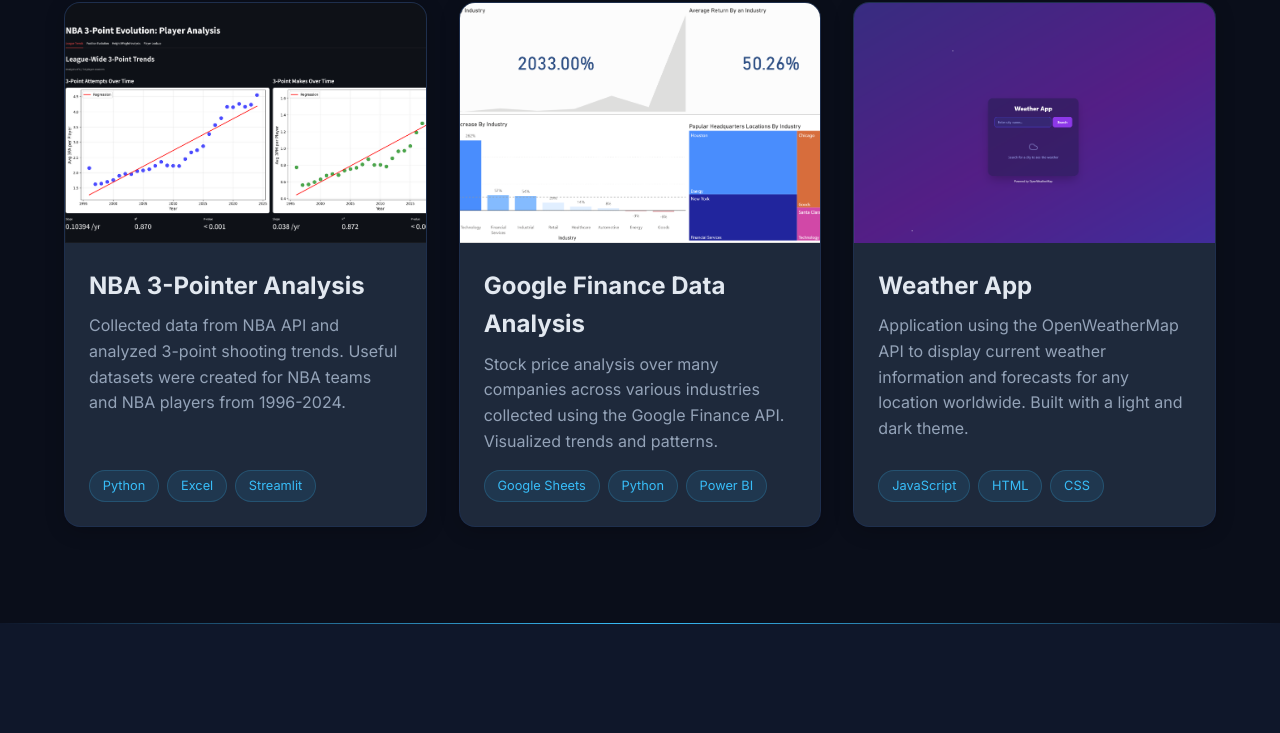
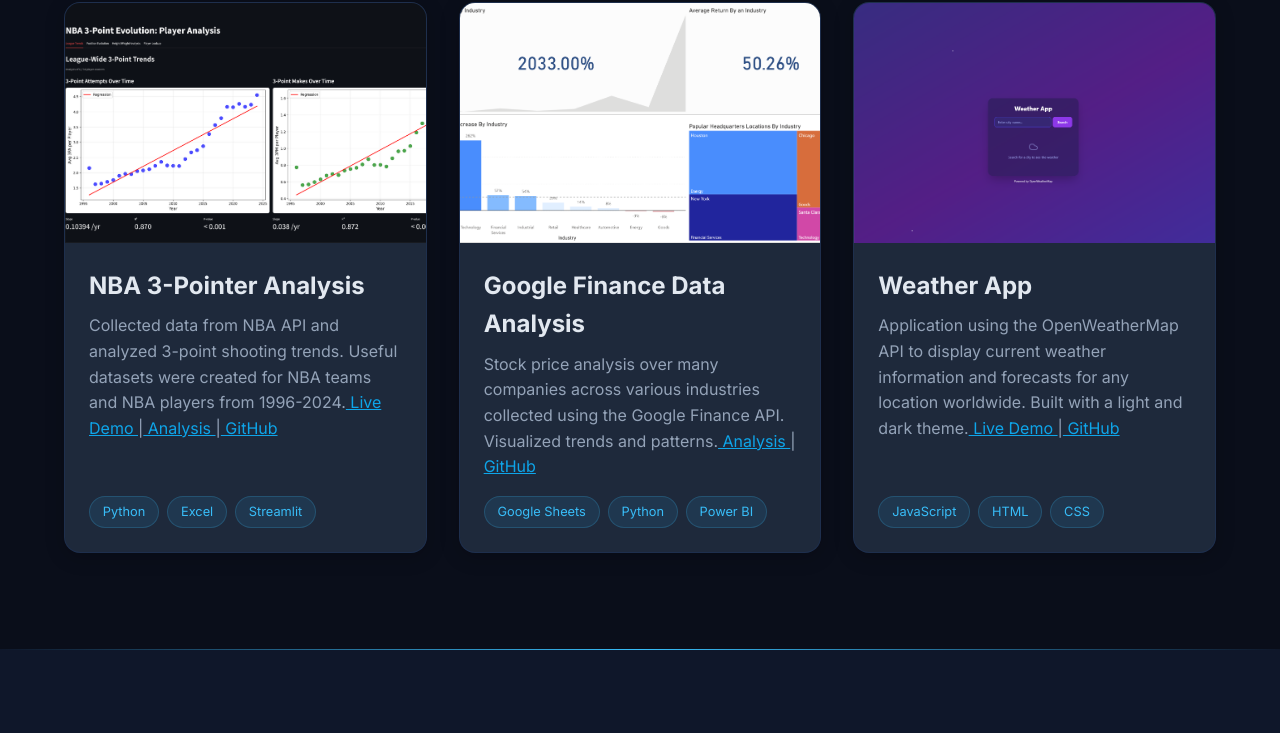
Before and after one commit to nathankyryk/react-portfolio, a React (Vite) app: page / in a window 1280 px wide. Shown: the part 1006-1739 px from the top of the page. Built offline with nearby package versions, Linux system fonts and the light colour scheme; no server answers; the HTML template or start-up script is replaced by a standard one.

Commit message:
Add files via upload

```diff
--- a/src/components/Projects.jsx
+++ b/src/components/Projects.jsx
@@ -47,12 +47,17 @@
           <motion.div
             className="project-image"
             style={{ backgroundImage: "url('/projects/nba-analysis.png')" }}
-            whileHover={{ scale: 1.05, transition: { duration: 0.2 } }}
-          />
+            whileHover={{ scale: 1.05, transition: { duration: 0.2 } }}>
+            </motion.div>
           <h3> NBA 3-Pointer Analysis</h3>
           <p>
             Collected data from NBA API and analyzed 3-point shooting trends.
             Useful datasets were created for NBA teams and NBA players from 1996-2024.
+            <a href="https://nba-app-nk.streamlit.app/" target="_blank" rel="noopener noreferrer" style={{color:"#0ea5e9"}}> Live Demo </a>
+            |
+            <a href="https://nathankyryk.github.io/nba" target="_blank" rel="noopener noreferrer" style={{color:"#0ea5e9"}}> Analysis </a>
+            |
+            <a href="https://github.com/nathankyryk/nba" target="_blank" rel="noopener noreferrer" style={{color:"#0ea5e9"}}> GitHub</a>
           </p>
           <div className="project-tech">
             <span>Python</span>
@@ -78,6 +83,9 @@
           <p>
             Stock price analysis over many companies across various industries
             collected using the Google Finance API. Visualized trends and patterns.
+            <a href="https://nathankyryk.github.io/google-finance" target="_blank" rel="noopener noreferrer" style={{color:"#0ea5e9"}}> Analysis </a>
+            |
+            <a href="https://github.com/nathankyryk/google_finance" target="_blank" rel="noopener noreferrer" style={{color:"#0ea5e9"}}> GitHub</a>
           </p>
           <div className="project-tech">
             <span>Google Sheets</span>
@@ -104,6 +112,9 @@
             Application using the OpenWeatherMap API to display current weather
             information and forecasts for any location worldwide. Built with a light
             and dark theme.
+            <a href="https://nathankyryk.github.io/weather" target="_blank" rel="noopener noreferrer" style={{color:"#0ea5e9"}}> Live Demo </a>
+            |
+            <a href="https://github.com/nathankyryk/weather-app" target="_blank" rel="noopener noreferrer" style={{color:"#0ea5e9"}}> GitHub</a>
           </p>
           <div className="project-tech">
             <span>JavaScript</span>
```
